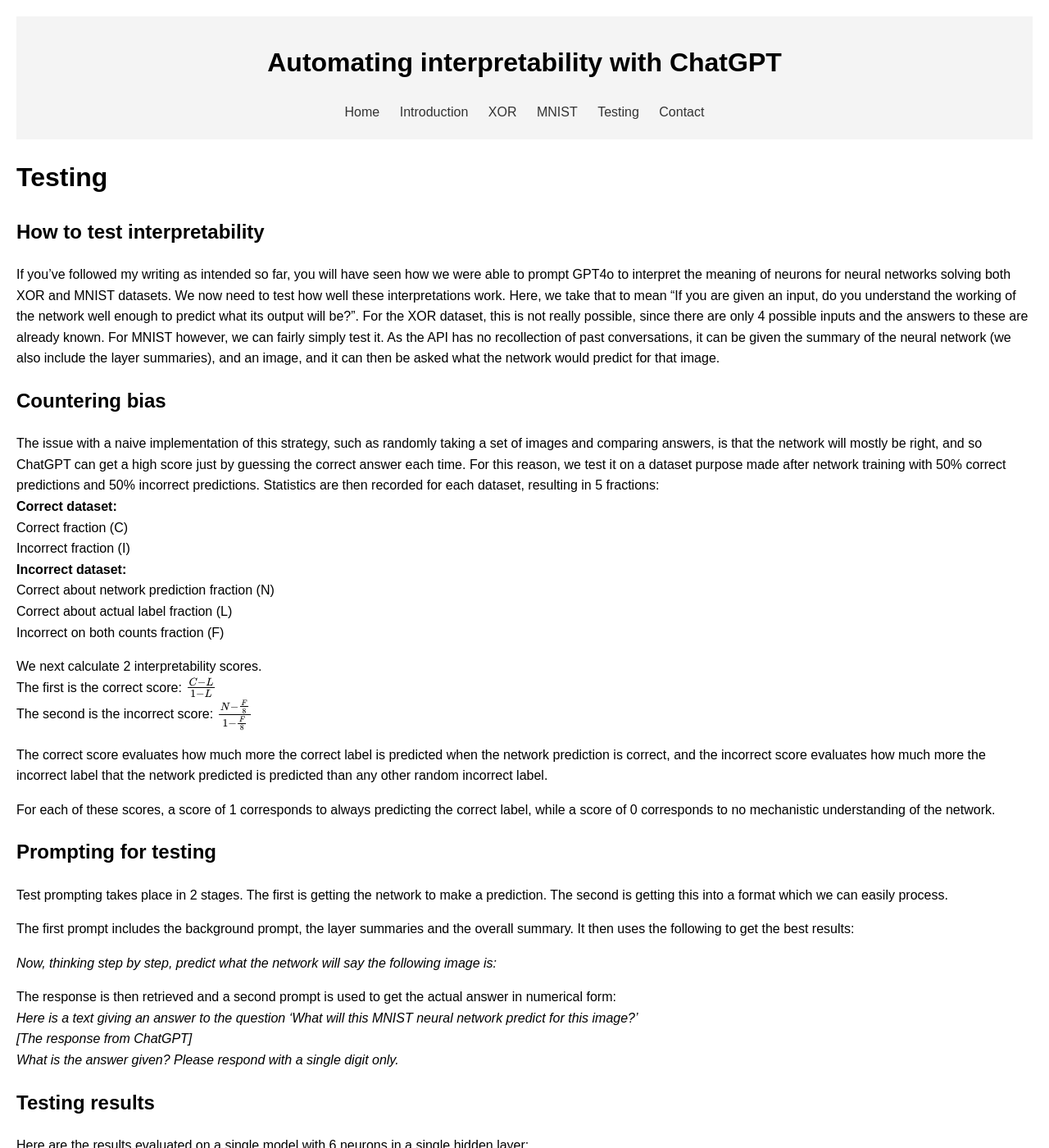
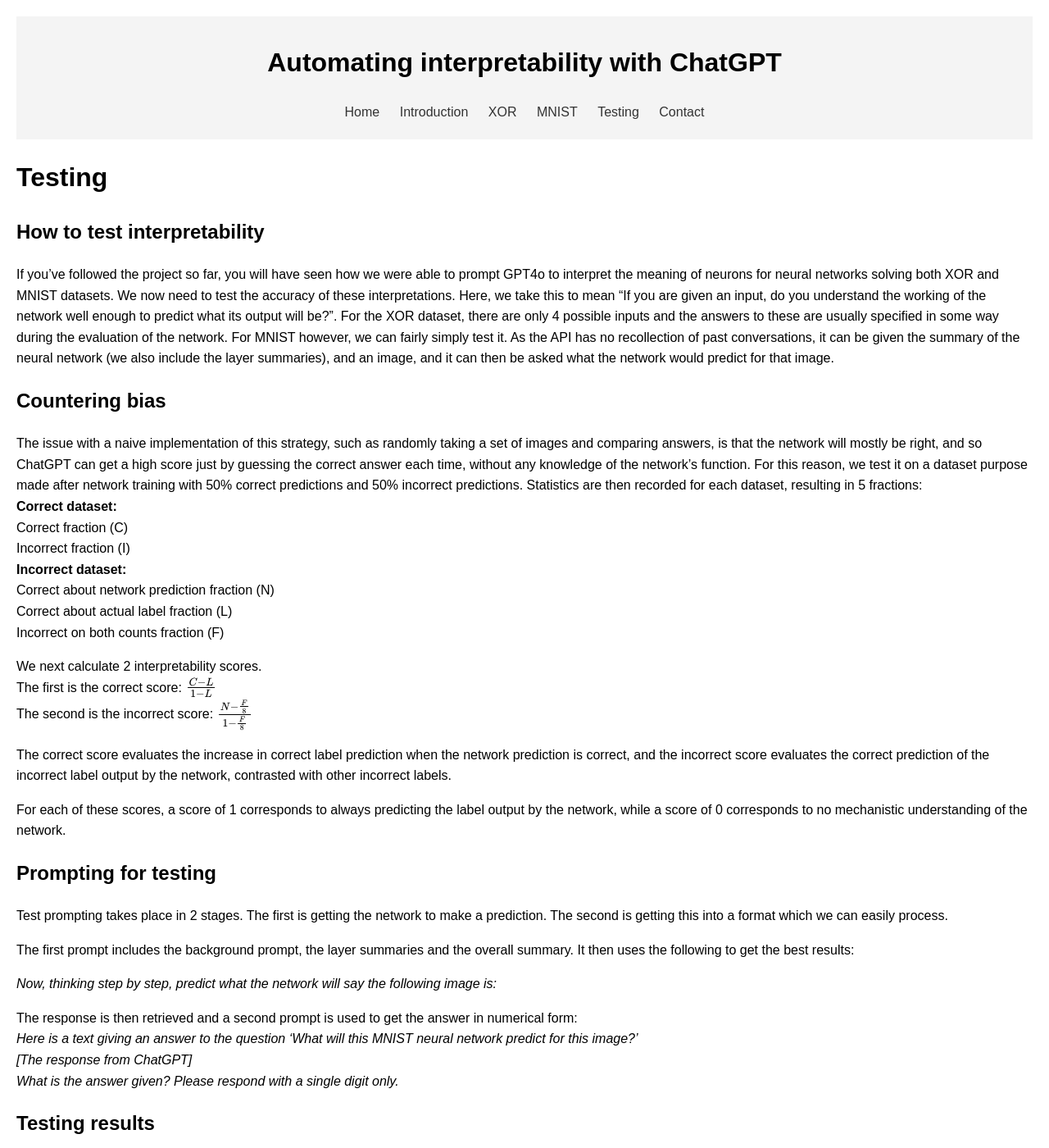
Before and after one commit to Arkleseisure/Arkleseisure.github.io, a Jekyll site: the page built from pages/testing.md, in a window 1280 px wide and 1400 px high. Shown: the whole window at 82% size. Built offline with Jekyll 4.4.1, drawn with Linux system fonts in a browser that asks for light colours; some of the changed text lies outside the part shown.

Commit message:
Update testing.md

```diff
--- a/pages/testing.md
+++ b/pages/testing.md
@@ -5,10 +5,10 @@
 
 # Testing
 ## How to test interpretability
-If you've followed my writing as intended so far, you will have seen how we were able to prompt GPT4o to interpret the meaning of neurons for neural networks solving both XOR and MNIST datasets. We now need to test how well these interpretations work. Here, we take that to mean "If you are given an input, do you understand the working of the network well enough to predict what its output will be?". For the XOR dataset, this is not really possible, since there are only 4 possible inputs and the answers to these are already known. For MNIST however, we can fairly simply test it. As the API has no recollection of past conversations, it can be given the summary of the neural network (we also include the layer summaries), and an image, and it can then be asked what the network would predict for that image.
+If you've followed the project so far, you will have seen how we were able to prompt GPT4o to interpret the meaning of neurons for neural networks solving both XOR and MNIST datasets. We now need to test the accuracy of these interpretations. Here, we take this to mean "If you are given an input, do you understand the working of the network well enough to predict what its output will be?". For the XOR dataset, there are only 4 possible inputs and the answers to these are usually specified in some way during the evaluation of the network. For MNIST however, we can fairly simply test it. As the API has no recollection of past conversations, it can be given the summary of the neural network (we also include the layer summaries), and an image, and it can then be asked what the network would predict for that image.
 
 ## Countering bias
-The issue with a naive implementation of this strategy, such as randomly taking a set of images and comparing answers, is that the network will mostly be right, and so ChatGPT can get a high score just by guessing the correct answer each time. For this reason, we test it on a dataset purpose made after network training with 50% correct predictions and 50% incorrect predictions. Statistics are then recorded for each dataset, resulting in 5 fractions:
+The issue with a naive implementation of this strategy, such as randomly taking a set of images and comparing answers, is that the network will mostly be right, and so ChatGPT can get a high score just by guessing the correct answer each time, without any knowledge of the network's function. For this reason, we test it on a dataset purpose made after network training with 50% correct predictions and 50% incorrect predictions. Statistics are then recorded for each dataset, resulting in 5 fractions:
 **Correct dataset:**
 Correct fraction (C)
 Incorrect fraction (I)
@@ -21,9 +21,9 @@
 The first is the correct score: $\frac{C - L}{1 - L}$
 The second is the incorrect score: $\frac{N - \frac{F}{8}}{1-\frac{F}{8}}$
 
-The correct score evaluates how much more the correct label is predicted when the network prediction is correct, and the incorrect score evaluates how much more the incorrect label that the network predicted is predicted than any other random incorrect label.
+The correct score evaluates the increase in correct label prediction when the network prediction is correct, and the incorrect score evaluates the correct prediction of the incorrect label output by the network, contrasted with other incorrect labels.
 
-For each of these scores, a score of 1 corresponds to always predicting the correct label, while a score of 0 corresponds to no mechanistic understanding of the network.
+For each of these scores, a score of 1 corresponds to always predicting the label output by the network, while a score of 0 corresponds to no mechanistic understanding of the network.
 
 ## Prompting for testing
 Test prompting takes place in 2 stages. The first is getting the network to make a prediction. The second is getting this into a format which we can easily process.
@@ -33,7 +33,7 @@
 
 *Now, thinking step by step, predict what the network will say the following image is:*
 
-The response is then retrieved and a second prompt is used to get the actual answer in numerical form:
+The response is then retrieved and a second prompt is used to get the answer in numerical form:
 *Here is a text giving an answer to the question 'What will this MNIST neural network predict for this image?'*
 *[The response from ChatGPT]*
 *What is the answer given? Please respond with a single digit only.*
@@ -64,7 +64,7 @@
 
 This shows us that the interpretability score is therefore not necessarily a reflection of the quantity of information in the summaries, and more work needs to be done on correctly prompting ChatGPT to get the most out of its testing predictions. Equally it shows us that there is a lot more work to be done before we can confidently say that ChatGPT can interpret the MNIST dataset. I believe that work on making its summaries more precise, as well as future increases in capabilities will likely improve this fact.
 
-It also seems that this is not much improved by inreasing the size of the network, as these are the results for a 1 hidden layer neural network with 12 neurons:
+It also seems that this is not much improved by inreasing the size of the network, as these are the results for a 1 hidden layer neural network with 12 neurons (without the biasing prompt stating that half of the images are incorrectly labelled):
 Fraction correct when network correct: 0.95 +- 0.022
 Fraction incorrect when network correct: 0.05 +- 0.022
 Fraction correct about network when network incorrect: 0.06 +- 0.024
```
Also changed, not shown: other parts of pages/testing.md (+1 -1 lines).
